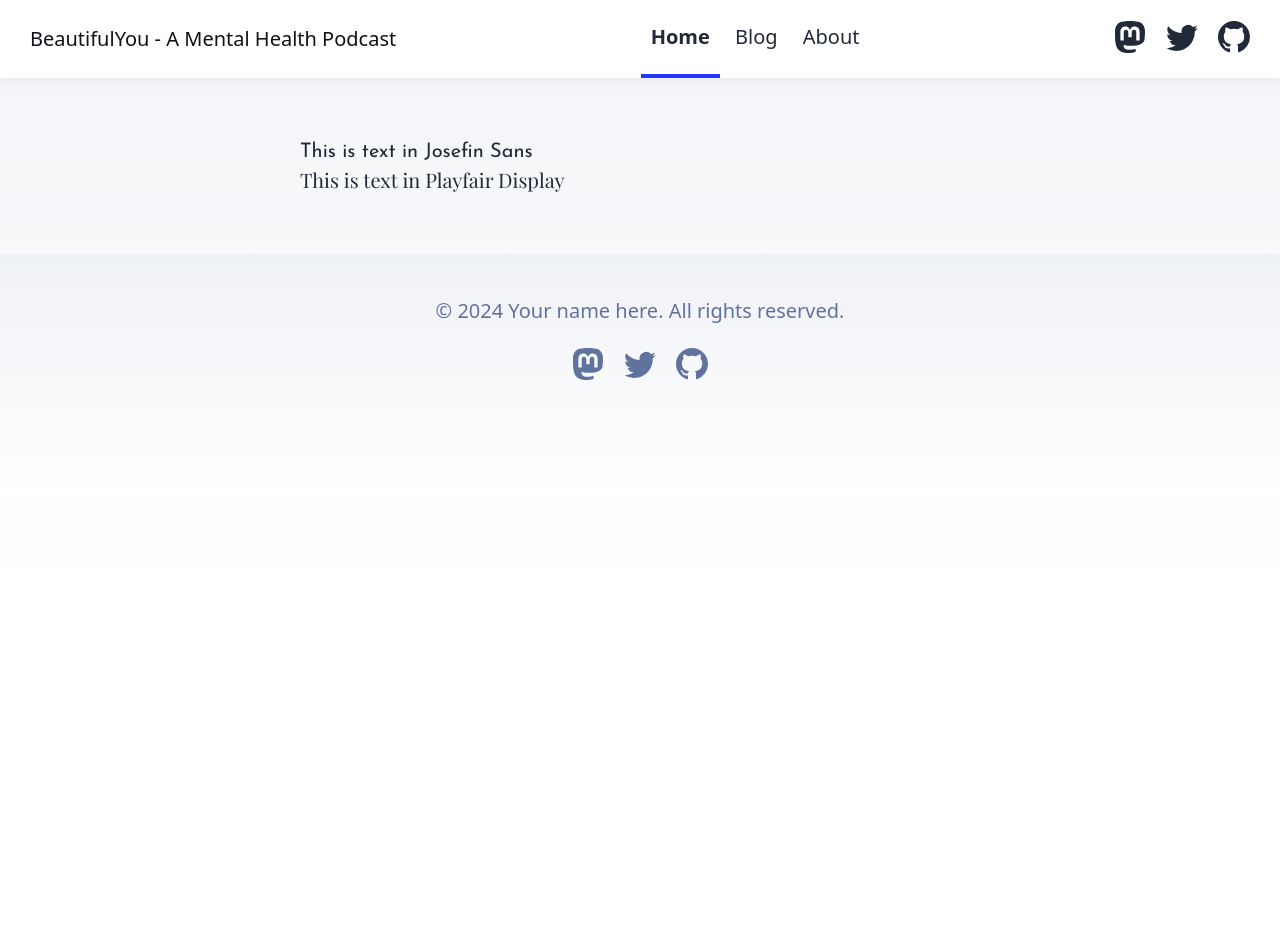
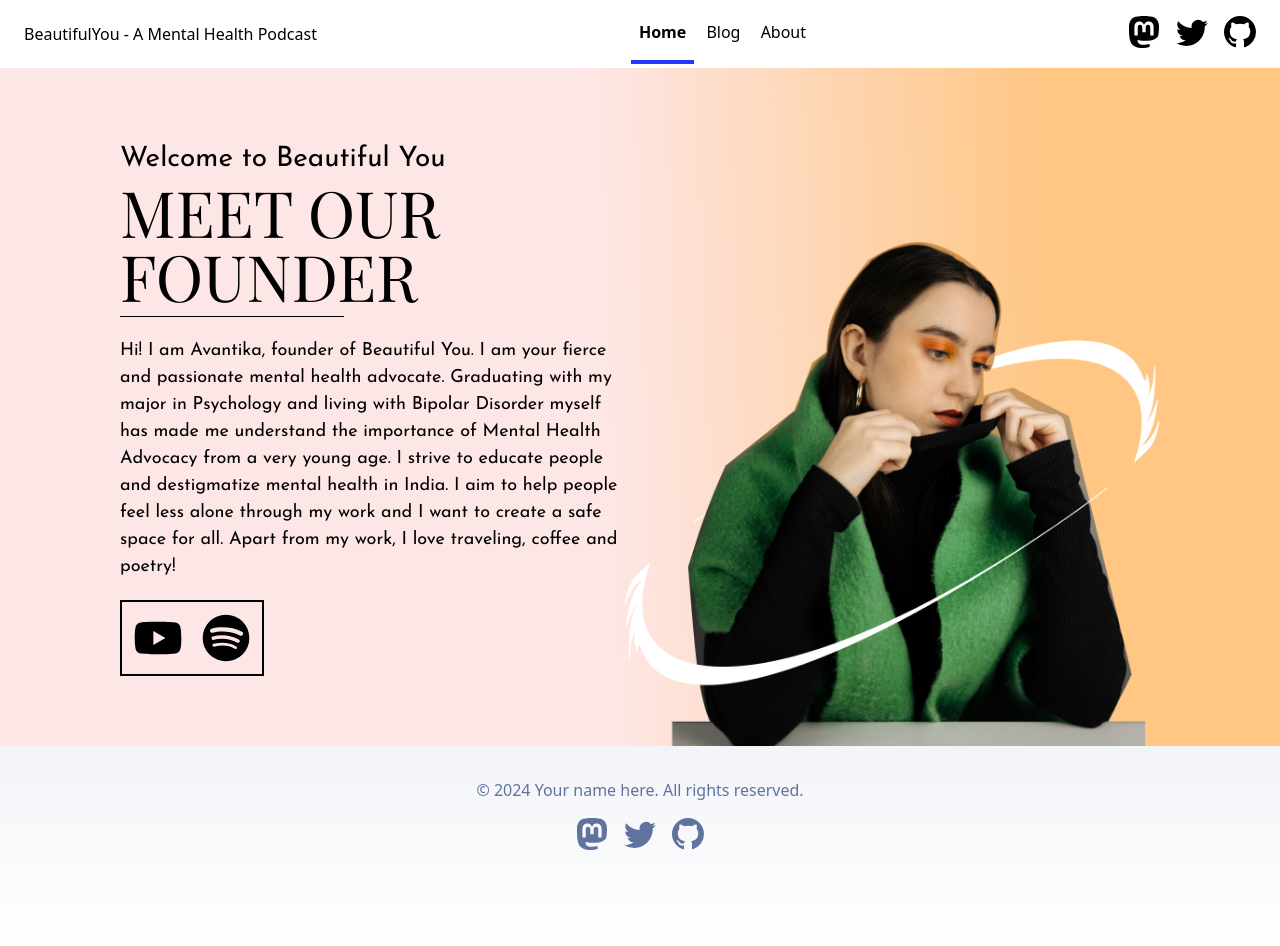
Before and after one commit to lem0n4id/beautifulyou-website, an Astro site: page / in a window 1280 px wide. Before the commit the page ends 800 px from the top, so only its background shows below. Built offline with nearby package versions, Linux system fonts and the light colour scheme; Astro itself is replaced by a stand-in of ours.

Commit message:
feat: hero component - desktop

```diff
--- /dev/null
+++ b/src/components/Hero.jsx
@@ -0,0 +1,36 @@
+import React from 'react'
+
+function Hero() {
+	return (
+		<section className='bg-primary flex justify-between relative'>
+			<div className="ml-[120px] py-[70px]">
+				<h2 className='font-josefin font-light text-[28px]'>Welcome to Beautiful You</h2>
+				<h1 className='font-playfair font-medium text-[64px] leading-none'>MEET OUR<br className='h-1' />FOUNDER</h1>
+				{/* line */}
+				<div className='h-[1px] w-56 bg-black my-2'></div>
+				<p className='font-josefin text-[18px] my-5 max-w-[540px]'>
+					Hi! I am Avantika, founder of Beautiful You.
+					I am your fierce and passionate mental health advocate.
+					Graduating with my major in Psychology and living with
+					Bipolar Disorder myself has made me understand the importance of
+					Mental Health Advocacy from a very young age. I strive to educate
+					people and destigmatize mental health in India. I aim to help people
+					feel less alone through my work and I want to create a safe space for all.
+					Apart from my work, I love traveling, coffee and poetry!
+				</p>
+				<div className='flex gap-3 border-2 border-black w-fit p-2'>
+					<img src="./youtube.svg" className='h-14' alt="" />
+					<img src="./spotify.svg" className='h-14' alt="" />
+				</div>
+			</div>
+			<div className='flex flex-col justify-end mr-[120px] z-10'>
+				<img src="./hero.png" className='' alt="" />
+			</div>
+			<div className='absolute top-0 right-0 w-[742px] h-full hero-gradient z-0'>
+			</div>
+
+		</section>
+	)
+}
+
+export default Hero
--- a/src/pages/index.astro
+++ b/src/pages/index.astro
@@ -3,6 +3,7 @@ import BaseHead from '../components/BaseHead.astro';
 import Header from '../components/Header.astro';
 import Footer from '../components/Footer.astro';
 import { SITE_TITLE, SITE_DESCRIPTION } from '../consts';
+import Hero from '../components/Hero';
 ---
 
 <!doctype html>
@@ -13,8 +14,7 @@ import { SITE_TITLE, SITE_DESCRIPTION } from '../consts';
 	<body>
 		<Header title={SITE_TITLE} />
 		<main>
-			<div class="text-xl font-josefin">This is text in Josefin Sans</div>
-			<div class="text-xl font-playfair">This is text in Playfair Display</div>
+			<Hero />
 		</main>
 		<Footer />
 	</body>
--- a/src/styles/global.css
+++ b/src/styles/global.css
@@ -9,7 +9,7 @@
   https://github.com/HermanMartinus/bearblog/blob/297026a877bc2ab2b3bdfbd6b9f7961c350917dd/templates/styles/blog/default.css
   License MIT: https://github.com/HermanMartinus/bearblog/blob/master/LICENSE.md
  */
-
+ @layer base {
 	:root {
 		--accent: #2337ff;
 		--accent-dark: #000d8a;
@@ -21,7 +21,15 @@
 		--box-shadow: 0 2px 6px rgba(var(--gray), 25%), 0 8px 24px rgba(var(--gray), 33%),
 			0 16px 32px rgba(var(--gray), 33%);
 	}
-body {
+
+	.hero-gradient {
+		background: linear-gradient(268deg, #FFC684 30.79%, rgba(255, 198, 132, 0.00) 90.49%);
+	}
+	.hero-gradient-mobile {
+		background: linear-gradient(180deg, #FFC684 0%, #FDE7E6 81.97%);	}
+ }
+
+/* body {
 	font-family: @apply font-josefin;
 	margin: 0;
 	padding: 0;
@@ -33,14 +41,14 @@ body {
 	color: rgb(var(--gray-dark));
 	font-size: 20px;
 	line-height: 1.7;
-}
-main {
+} */
+/* main {
 	width: 720px;
 	max-width: calc(100% - 2em);
 	margin: auto;
 	padding: 3em 1em;
-}
-h1,
+} */
+/* h1,
 h2,
 h3,
 h4,
@@ -49,8 +57,8 @@ h6 {
 	margin: 0 0 0.5rem 0;
 	color: rgb(var(--black));
 	line-height: 1.2;
-}
-h1 {
+} */
+/* h1 {
 	font-size: 3.052em;
 }
 h2 {
@@ -64,8 +72,8 @@ h4 {
 }
 h5 {
 	font-size: 1.25em;
-}
-strong,
+} */
+/* strong,
 b {
 	font-weight: 700;
 }
@@ -87,7 +95,7 @@ textarea {
 }
 input {
 	font-size: 16px;
-}
+} */
 table {
 	width: 100%;
 }
@@ -118,11 +126,11 @@ hr {
 	border: none;
 	border-top: 1px solid rgb(var(--gray-light));
 }
-@media (max-width: 720px) {
+/* @media (max-width: 720px) {
 	body {
 		font-size: 18px;
 	}
 	main {
 		padding: 1em;
 	}
-}
+} */
```
Also changed, not shown: public/hero.png (added), public/spotify.svg (added), public/youtube.svg (added). Lines whose indentation alone changed are shown as unchanged.
